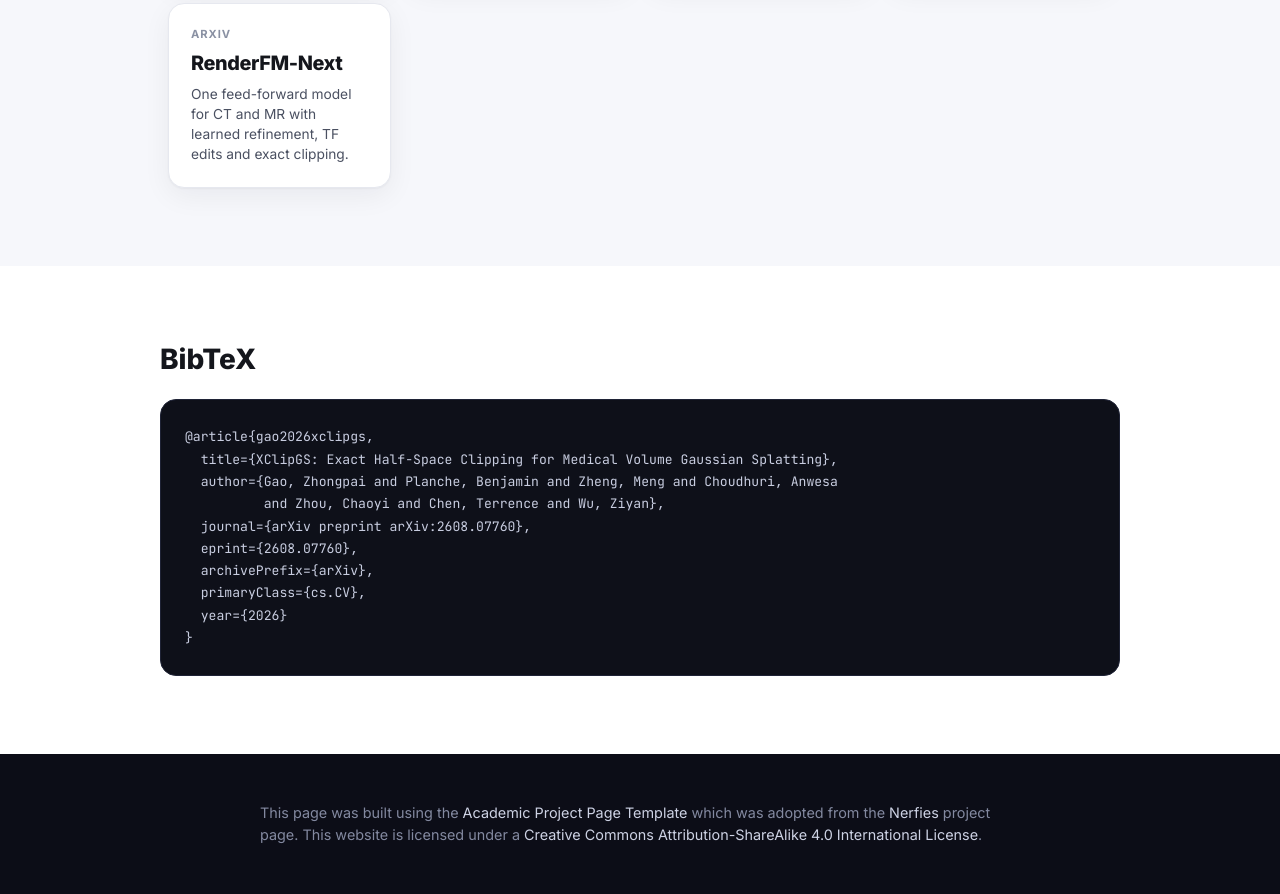
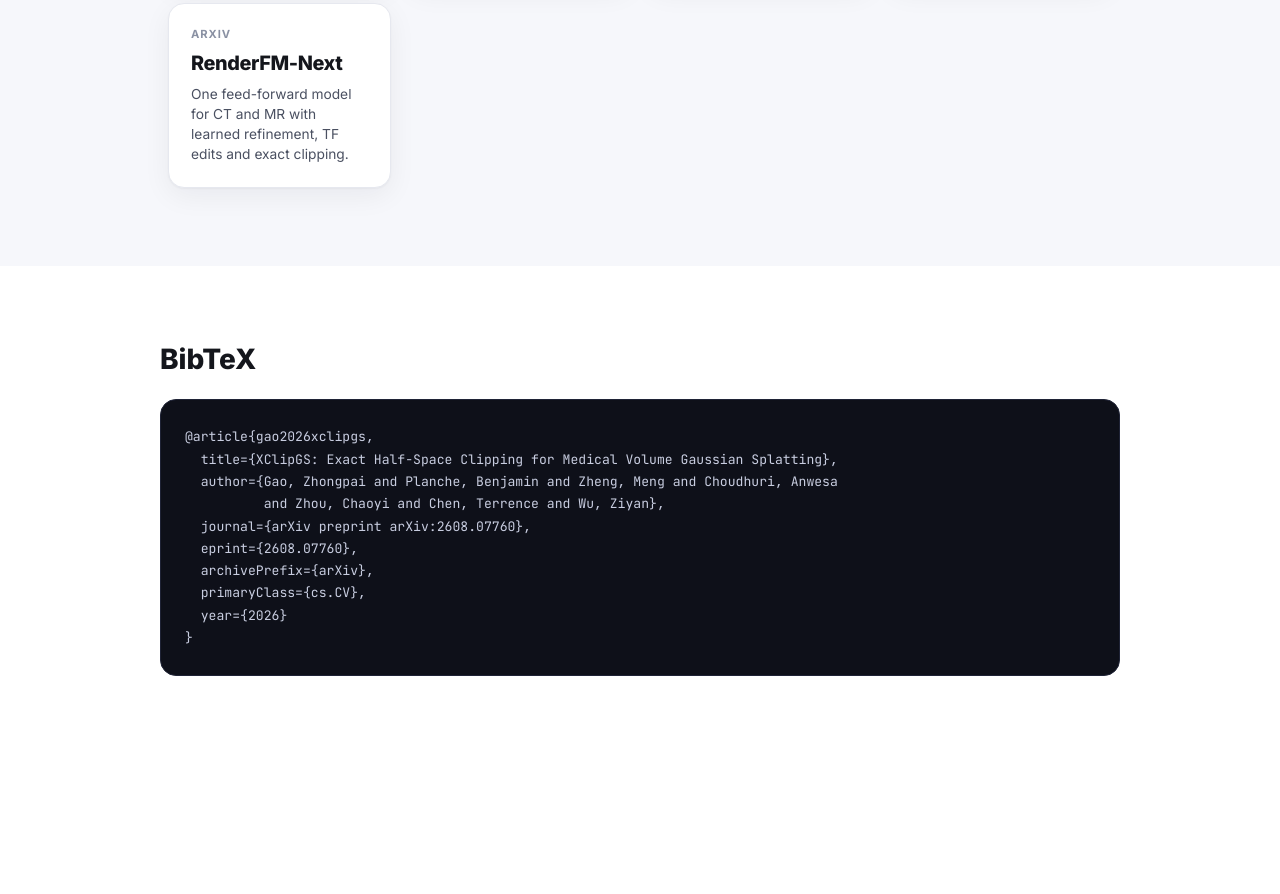
Before and after one commit to Gaozhongpai/XClipGS, a plain HTML site: page index.html in a window 1280 px wide. Shown: the part 5831-6725 px from the top of the page. After the commit the page ends 6585 px from the top, so only its background shows below. Drawn offline with nearby package versions, Linux system fonts and the light colour scheme; a web font is replaced by a local one.

Commit message:
Remove template footer
Co-Authored-By: Claude <noreply@anthropic.com>
Claude-Session: https://claude.ai/code/session_012yFTtEQAa6abirX9MT5GjP

```diff
--- a/index.html
+++ b/index.html
@@ -454,24 +454,6 @@
   <!--End BibTex citation -->
 
 
-  <footer class="footer">
-    <div class="container">
-      <div class="columns is-centered">
-        <div class="column is-8">
-          <div class="content">
-            <p>
-              This page was built using the <a href="https://github.com/eliahuhorwitz/Academic-project-page-template"
-                target="_blank">Academic Project Page Template</a> which was adopted from the <a
-                href="https://nerfies.github.io" target="_blank">Nerfies</a> project page. This website is licensed under a <a rel="license"
-                href="http://creativecommons.org/licenses/by-sa/4.0/" target="_blank">Creative
-                Commons Attribution-ShareAlike 4.0 International License</a>.
-            </p>
-          </div>
-        </div>
-      </div>
-    </div>
-  </footer>
-
 </body>
 
 </html>
```
